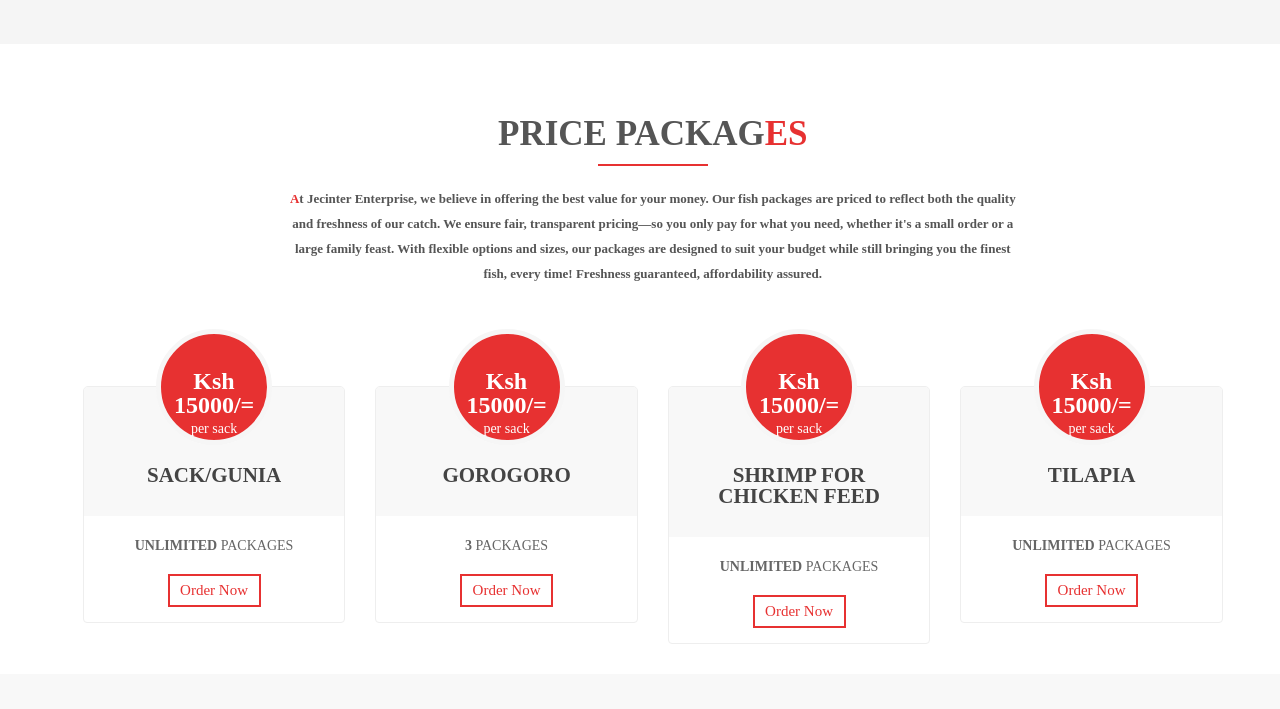
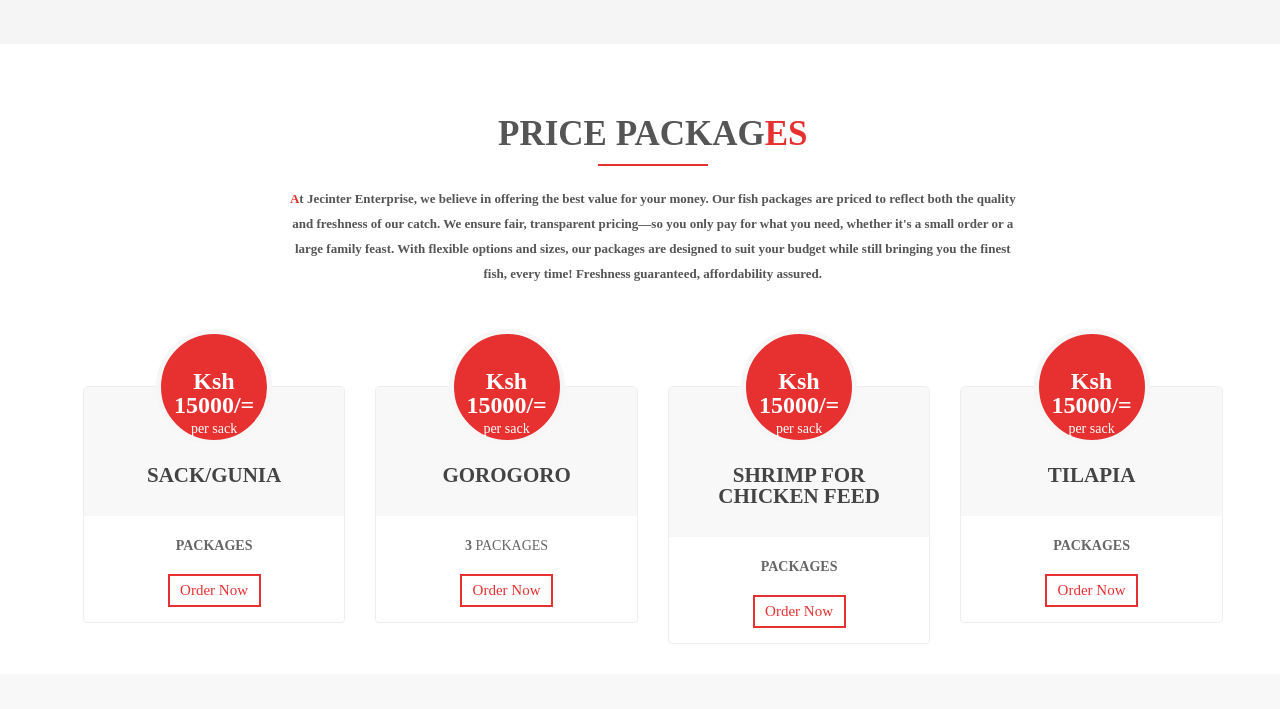
Before and after one commit to Mosesodhiambooo/Jecinter-Enterprises, a plain HTML site: page index.html in a window 1280 px wide. Shown: the part 2244-2953 px from the top of the page. Drawn offline with Linux system fonts and the light colour scheme; a script that the page names is missing; a web font is replaced by a local one.

Commit message:
Update index.html

```diff
--- a/index.html
+++ b/index.html
@@ -137,7 +137,7 @@
   <div class="container">
     <div class="col-md-8 col-md-offset-2">
       <div class="heading">
-        <h2>PRODUC FEATUR<span>CTS</span></h2>
+        <h2>OUR PRODUC<span>CTS</span></h2>
         <div class="line"></div>
         <p><span><strong>A</strong></span>
           t Jecinter Enterprise, we pride ourselves on delivering the freshest fish straight from the sea to your table. With a commitment to quality and sustainability, we ensure every catch is handled with care, giving you the finest flavors of the ocean. Whether you're cooking up a family favorite or trying something new,
@@ -236,7 +236,7 @@
             </li>
 <!--             <li><strong>1</strong> DOMAIN</li> -->
 <!--             <li><strong>100GB</strong> DISK SPACE</li> -->
-            <li><strong>UNLIMITED</strong> PACKAGES</li>
+            <li><strong>PACKAGES</strong></li>
 <!--             <li>SHARED SSL CERTIFICATE</li> -->
 <!--             <li><strong>10</strong> EMAIL ADDRESS</li> -->
 <!--             <li><strong>24/7</strong> SUPPORT</li> -->
@@ -276,7 +276,7 @@
             </li>
 <!--             <li><strong>5</strong> DOMAIN</li> -->
 <!--             <li><strong>500GB</strong> DISK SPACE</li> -->
-            <li><strong>UNLIMITED</strong> PACKAGES</li>
+            <li><strong>PACKAGES</strong></li>
 <!--             <li>SHARED SSL CERTIFICATE</li> -->
 <!--             <li><strong>50</strong> EMAIL ADDRESS</li> -->
 <!--             <li><strong>24/7</strong> SUPPORT</li> -->
@@ -296,7 +296,7 @@
             </li>
 <!--             <li><strong>10</strong> DOMAIN</li> -->
 <!--             <li><strong>1000GB</strong> DISK SPACE</li> -->
-            <li><strong>UNLIMITED</strong> PACKAGES</li>
+            <li><strong>PACKAGES</strong></li>
 <!--             <li>SHARED SSL CERTIFICATE</li> -->
 <!--             <li><strong>100</strong> EMAIL ADDRESS</li> -->
 <!--             <li><strong>24/7</strong> SUPPORT</li> -->
@@ -352,7 +352,7 @@
       <h2>CONTACT US</h2>
       <div class="contact-icons">
         <!-- WhatsApp Icon -->
-        <a href="https://wa.me/254742121170" target="_blank" title="WhatsApp">
+        <a href="https://wa.me/254719288863" target="_blank" title="WhatsApp">
           <i class="fab fa-whatsapp"></i>
         </a>
         <!-- Phone Call Icon -->
```
